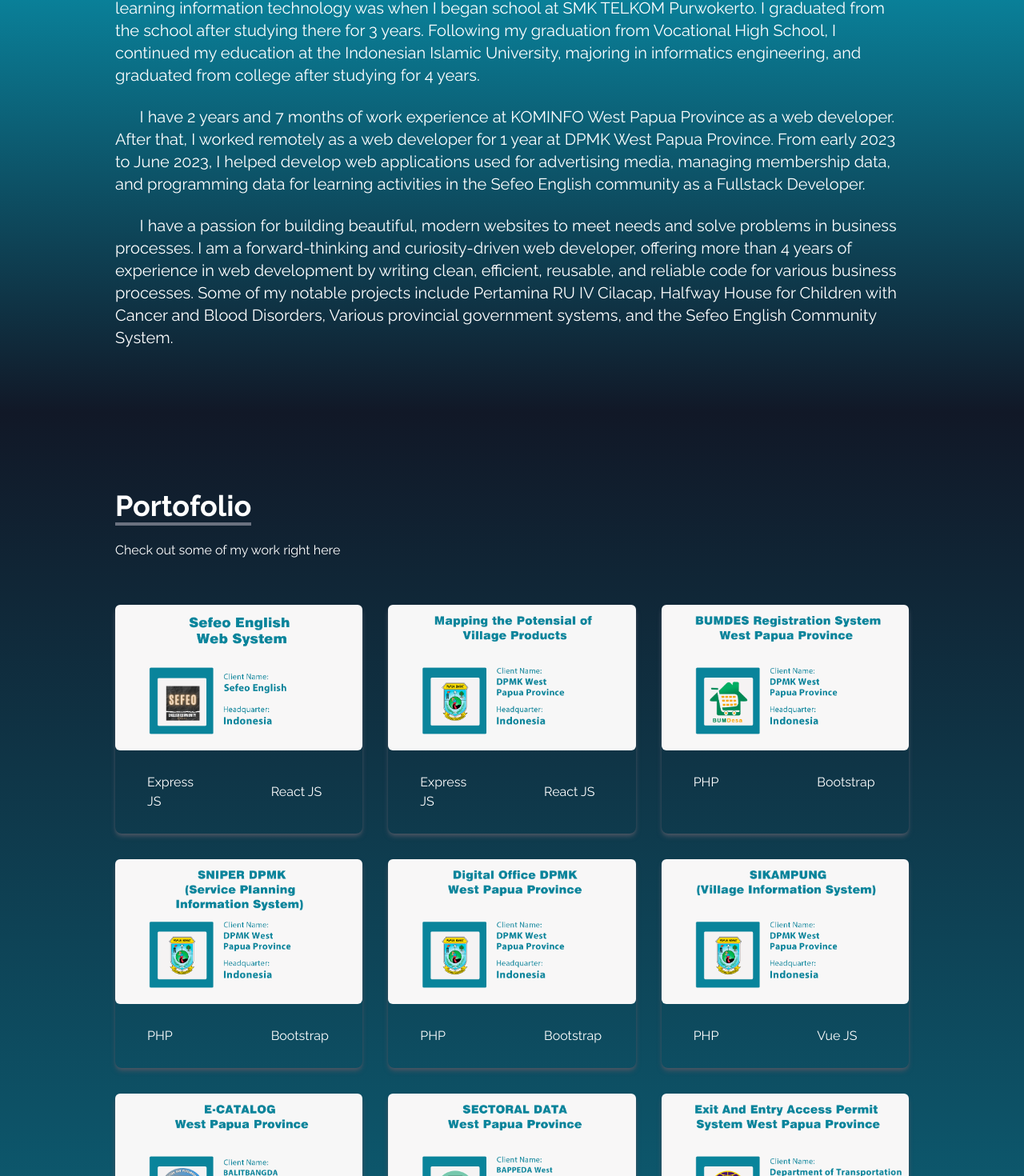
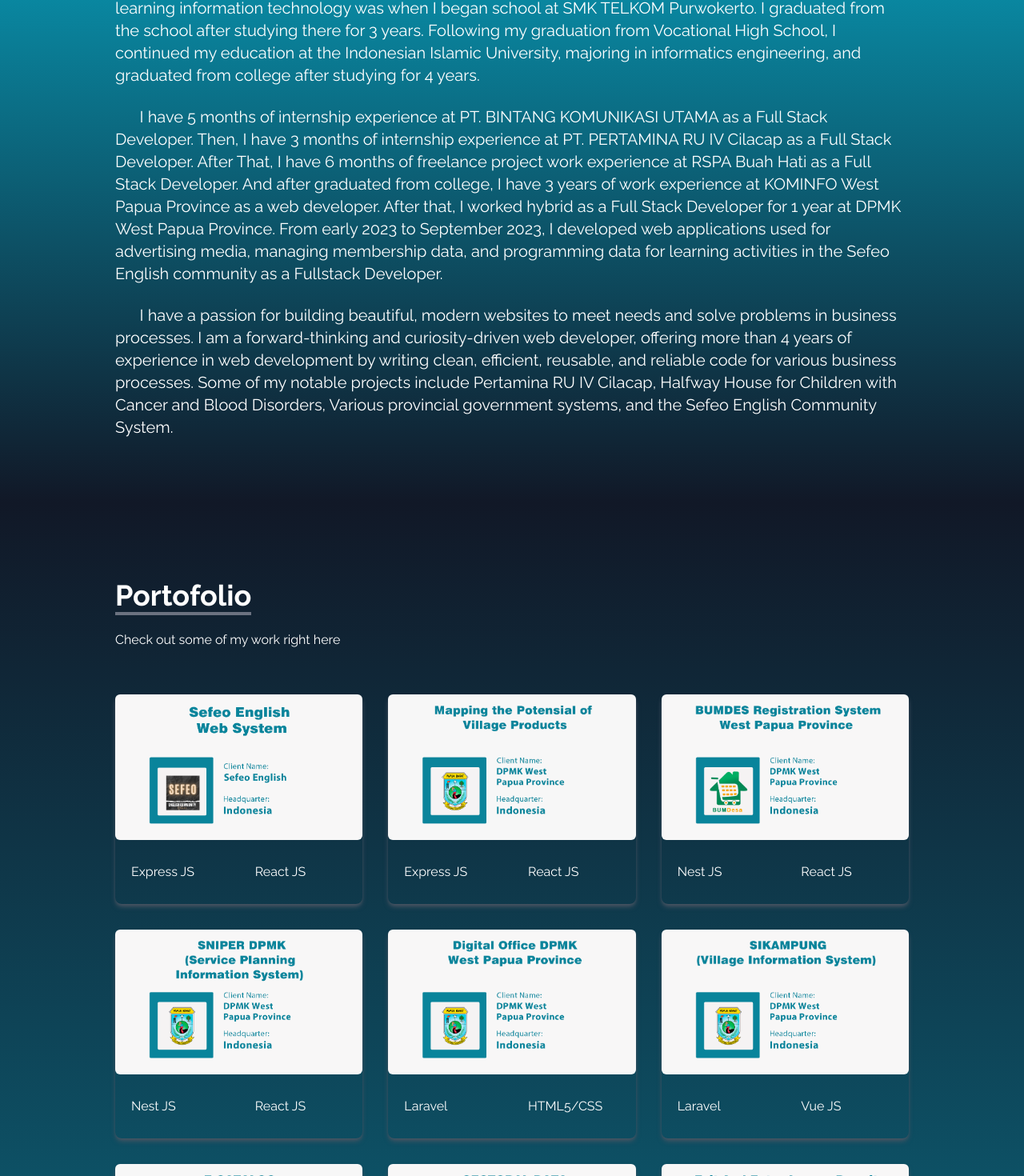
Before and after one commit to alfin0224/alfienda, a React (Create React App) app: page / in a window 1280 px wide. Shown: the part 1072-2542 px from the top of the page at 80% size. Built offline with nearby package versions, Linux system fonts and the light colour scheme.

Commit message:
update portofolio

```diff
--- a/src/components/About.jsx
+++ b/src/components/About.jsx
@@ -20,7 +20,7 @@ const About = () => {
         <br />
 
         <p className="text-xl">
-        &nbsp; &nbsp; &nbsp; I have 2 years and 7 months of work experience at KOMINFO West Papua Province as a web developer. After that, I worked remotely as a web developer for 1 year at DPMK West Papua Province. From early 2023 to June 2023, I helped develop web applications used for advertising media, managing membership data, and programming data for learning activities in the Sefeo English community as a Fullstack Developer.
+        &nbsp; &nbsp; &nbsp; I have 5 months of internship experience at PT. BINTANG KOMUNIKASI UTAMA as a Full Stack Developer. Then, I have 3 months of internship experience at PT. PERTAMINA RU IV Cilacap as a Full Stack Developer. After That, I have 6 months of freelance project work experience at RSPA Buah Hati as a Full Stack Developer. And after graduated from college, I have 3 years of work experience at KOMINFO West Papua Province as a web developer. After that, I worked hybrid as a Full Stack Developer for 1 year at DPMK West Papua Province. From early 2023 to September 2023, I developed web applications used for advertising media, managing membership data, and programming data for learning activities in the Sefeo English community as a Fullstack Developer.
           </p>
         <br />
 
--- a/src/components/Home.jsx
+++ b/src/components/Home.jsx
@@ -15,7 +15,7 @@ const Home = () => {
             I'm a Full Stack Developer
           </h2>
           <p className="text-gray-200 py-4 max-w-md">
-          I have over 4 years of experience in building and designing software. Currently, I love working on web applications using technologies like React JS, Typescript, Material UI, Tailwind CSS, Bootstrap CSS, Node JS, Express JS, Laravel, CodeIgniter, PostgreSQL, MySQL, and MongoDB.
+          I have 6 years of experience in building and designing software. Currently, I love working on web applications using technologies like React JS, Typescript, Material UI, Tailwind CSS, Bootstrap CSS, Node JS, Express JS, Nest JS, Laravel, CodeIgniter, PostgreSQL, MySQL, and MongoDB.
           </p>
 
           <div>
--- a/src/components/Portfolio.jsx
+++ b/src/components/Portfolio.jsx
@@ -38,25 +38,25 @@ const Portfolio = () => {
     {
       id: 3,
       src: bumdes,
-      be: "PHP",
-      fe: "Bootstrap"
+      be: "Nest JS",
+      fe: "React JS"
     },
     {
       id: 4,
       src: sniper,
-      be: "PHP",
-      fe: "Bootstrap"
+      be: "Nest JS",
+      fe: "React JS"
     },
     {
       id: 5,
       src: digitalOffice,
-      be: "PHP",
-      fe: "Bootstrap"
+      be: "Laravel",
+      fe: "HTML5/CSS"
     },
     {
       id: 6,
       src: sikampung,
-      be: "PHP",
+      be: "Laravel",
       fe: "Vue JS"
     },
     {
@@ -68,74 +68,74 @@ const Portfolio = () => {
     {
       id: 8,
       src: dataSektoral,
-      be: "PHP",
-      fe: "Bootstrap"
+      be: "Laravel",
+      fe: "React JS"
     },
     {
       id: 9,
       src: sikm,
-      be: "PHP",
+      be: "Laravel",
       fe: "React JS"
     },
     {
       id: 10,
       src: dprd,
-      be: "PHP",
-      fe: "Bootstrap"
+      be: "CodeIgniter",
+      fe: "HTML5/CSS"
     },
     {
       id: 11,
       src: setda,
-      be: "PHP",
-      fe: "Bootstrap"
+      be: "CodeIgniter",
+      fe: "HTML5/CSS"
     },
     {
       id: 12,
       src: kesbangpol,
-      be: "PHP",
-      fe: "Bootstrap"
+      be: "CodeIgniter",
+      fe: "HTML5/CSS"
     },
     {
       id: 13,
       src: ppid,
-      be: "PHP",
-      fe: "Bootstrap"
+      be: "CodeIgniter",
+      fe: "HTML5/CSS"
     },
     {
       id: 14,
       src: sitanda,
-      be: "PHP",
-      fe: "Bootstrap"
+      be: "CodeIgniter",
+      fe: "HTML5/CSS"
     },
     {
       id: 15,
       src: eplanning,
-      be: "PHP",
-      fe: "Bootstrap"
+      be: "Laravel",
+      fe: "Vue JS"
     },
     {
       id: 16,
       src: emusrenbang,
-      be: "PHP",
-      fe: "Bootstrap"
+      be: "Laravel",
+      fe: "Vue JS"
     },
     {
       id: 17,
       src: ebudgeting,
-      be: "PHP",
-      fe: "Bootstrap"
+      be: "Laravel",
+      fe: "Vue JS"
     },
     {
       id: 18,
       src: rspa,
-      be: "PHP",
-      fe: "Bootstrap"
+      be: "CodeIgniter",
+      fe: "HTML5/CSS"
     },
     {
       id: 19,
       src: pertamina,
-      be: "PHP",
-      fe: "Bootstrap"
+      be: "CodeIgniter",
+      fe: "HTML5/CSS"
     },
   ];
 
@@ -161,8 +161,8 @@ const Portfolio = () => {
                 className="rounded-md duration-200 hover:scale-105"
               />
               <div className="flex items-center justify-center">
-              <span className="w-1/2 px-6 py-3 m-4 duration-200 hover:scale-105" rel="noreferrer">{be}</span>
-              <span className="w-1/2 px-6 py-3 m-4 duration-200 hover:scale-105" rel="noreferrer">{fe}</span>
+              <span className="w-1/2 px-2 py-4 m-3 duration-200 hover:scale-105" rel="noreferrer">{be}</span>
+              <span className="w-1/2 px-2 py-4 m-3 duration-200 hover:scale-105" rel="noreferrer">{fe}</span>
               </div>
             </div>
           ))}
```
